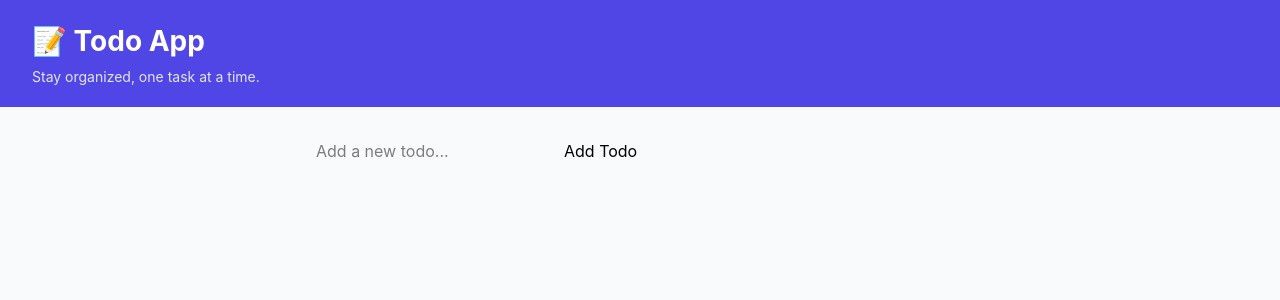
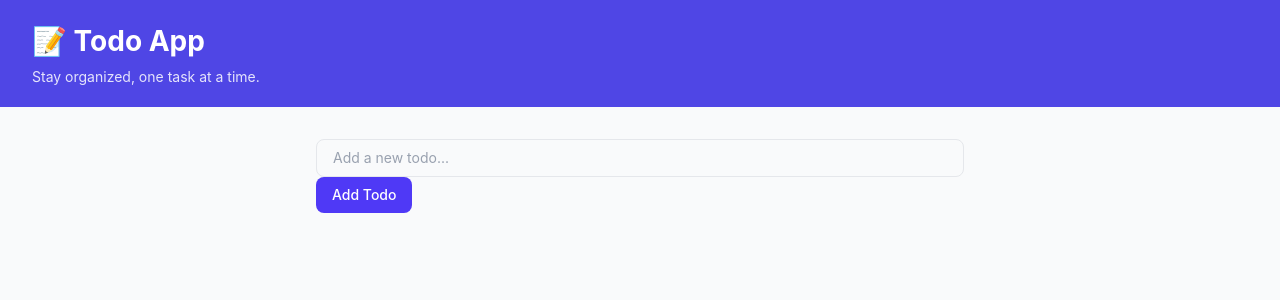
Before and after one commit to anuska-magar/todo-app, a React (Vite) app in the folder frontend/: page / in a window 1280 px wide. Shown: the top 300 px of the page. Built offline with nearby package versions, Linux system fonts and the light colour scheme.

Commit message:
new code

```diff
--- a/frontend/src/components/Badge.jsx
+++ b/frontend/src/components/Badge.jsx
@@ -2,7 +2,21 @@
 // Shows a small count label e.g. "2 subtasks" or "Done"
 
 function Badge({ text }) {
-  return <span>{text}</span>;
+  // Pick a color based on what the badge says.
+  // "Done" gets green, everything else gets a neutral gray pill.
+  const isDone = text.toLowerCase() === "done";
+
+  const colorClasses = isDone
+    ? "bg-green-100 text-green-700"
+    : "bg-gray-100 text-gray-600";
+
+  return (
+    <span
+      className={`inline-block px-2.5 py-1 rounded-full text-xs font-medium ${colorClasses}`}
+    >
+      {text}
+    </span>
+  );
 }
 
 export default Badge;
--- a/frontend/src/components/Button.jsx
+++ b/frontend/src/components/Button.jsx
@@ -2,7 +2,16 @@
 // A small reusable button used anywhere in the app (add, delete, save, cancel)
 
 function Button({ label, onClick }) {
-  return <button onClick={onClick}>{label}</button>;
+  return (
+    <button
+      onClick={onClick}
+      className="px-4 py-2 rounded-lg bg-indigo-600 text-white text-sm font-medium
+                 hover:bg-indigo-700 transition-colors duration-200
+                 active:scale-95"
+    >
+      {label}
+    </button>
+  );
 }
 
 export default Button;
--- a/frontend/src/components/Input.jsx
+++ b/frontend/src/components/Input.jsx
@@ -8,6 +8,9 @@ function Input({ value, onChange, placeholder }) {
       value={value}
       onChange={onChange}
       placeholder={placeholder}
+      className="w-full px-4 py-2 rounded-lg border border-gray-200 text-sm text-gray-700
+                 placeholder-gray-400 focus:outline-none focus:ring-2 focus:ring-indigo-500
+                 focus:border-transparent"
     />
   );
 }
```
Also changed, not shown: 1 other file (tests, documents, lock files or other folders).
